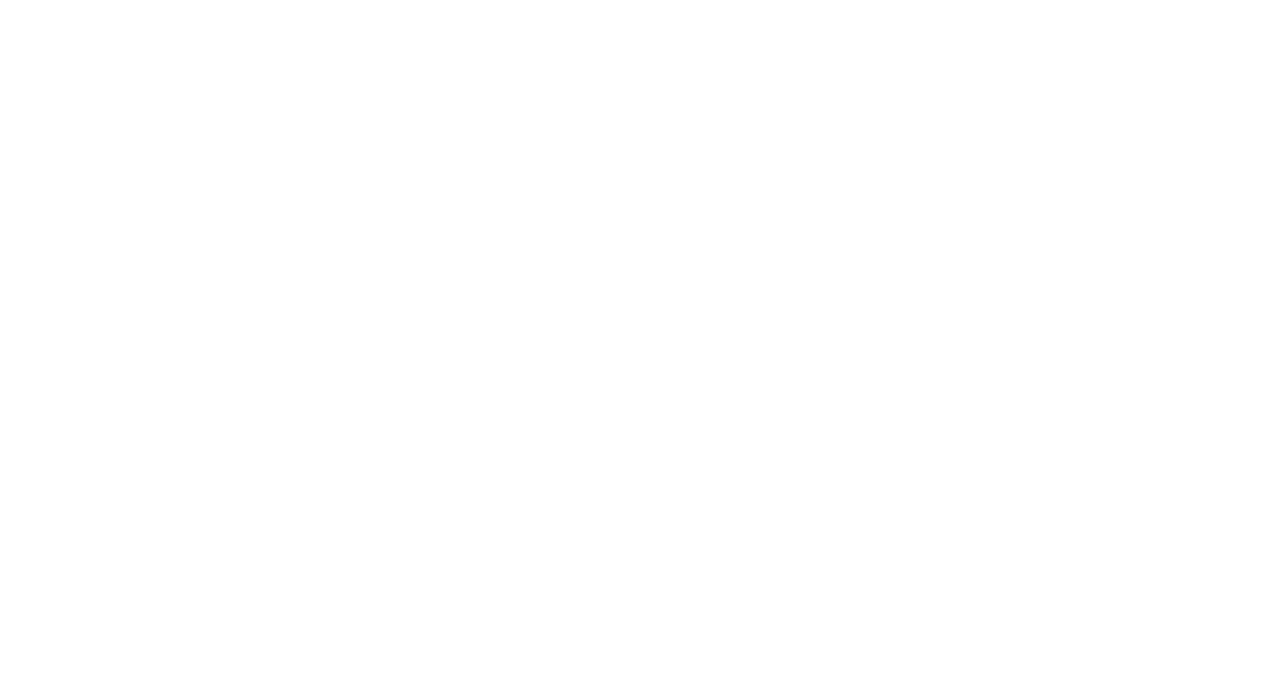
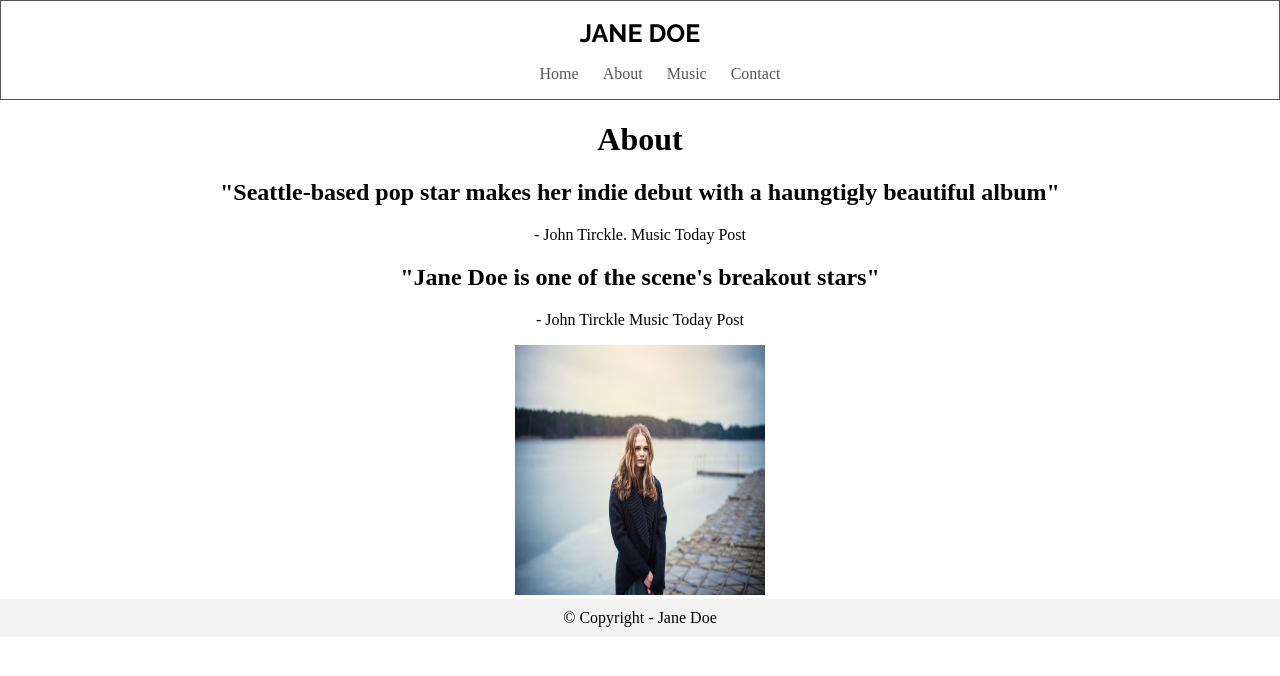
Before and after one commit to Edinhomarques/jane-doe, a plain HTML site: page about.html in a window 1280 px wide. Drawn offline with Linux system fonts and the light colour scheme.

Commit message:
add page about

```diff
--- a/about.html
+++ b/about.html
@@ -0,0 +1,41 @@
+<!DOCTYPE html>
+<html lang="pt-br">
+<head>
+    <meta charset="UTF-8">
+    <meta name="viewport" content="width=device-width, initial-scale=1.0">
+    <meta http-equiv="X-UA-Compatible" content="ie=edge">
+    <title>Jane Doe</title>
+    <link rel="stylesheet" href="./css/style.css">
+</head>
+<body>
+    <header class="header" >
+        <h1>Jane Doe</h1>
+        <nav class="navbar">
+          <ul>
+              <li><a href="index.html">Home</a></li>
+              <li><a href="about.html">About</a></li>
+              <li><a href="music.html">Music</a></li>
+              <li><a href="about.html">Contact</a></li>
+          </ul>
+
+        </nav>
+    </header>
+    <main>
+        <h1>About</h1>
+
+        <h2>"Seattle-based pop star makes her indie debut with a haungtigly beautiful album"</h2>
+
+        <p>- John Tirckle. Music Today Post</p>
+
+        <h2>"Jane Doe is one of the scene's breakout stars"</h2>
+
+        <p>- John Tirckle Music Today Post</p>
+
+        <img src="./img/jane2.jpg" alt="Foto da jane" srcset="">
+    </main>
+    <footer>
+       <p> &copy; Copyright - Jane Doe</p>
+    </footer>
+
+</body>
+</html>
--- a/css/style.css
+++ b/css/style.css
@@ -36,6 +36,11 @@ main#banner {
    height: 79vh;
 }
 
+main img {
+    width: 250px;
+    height: 250px;
+    margin: 0 auto;
+}
 footer p {
     text-align: center;
     margin: 0;
```
